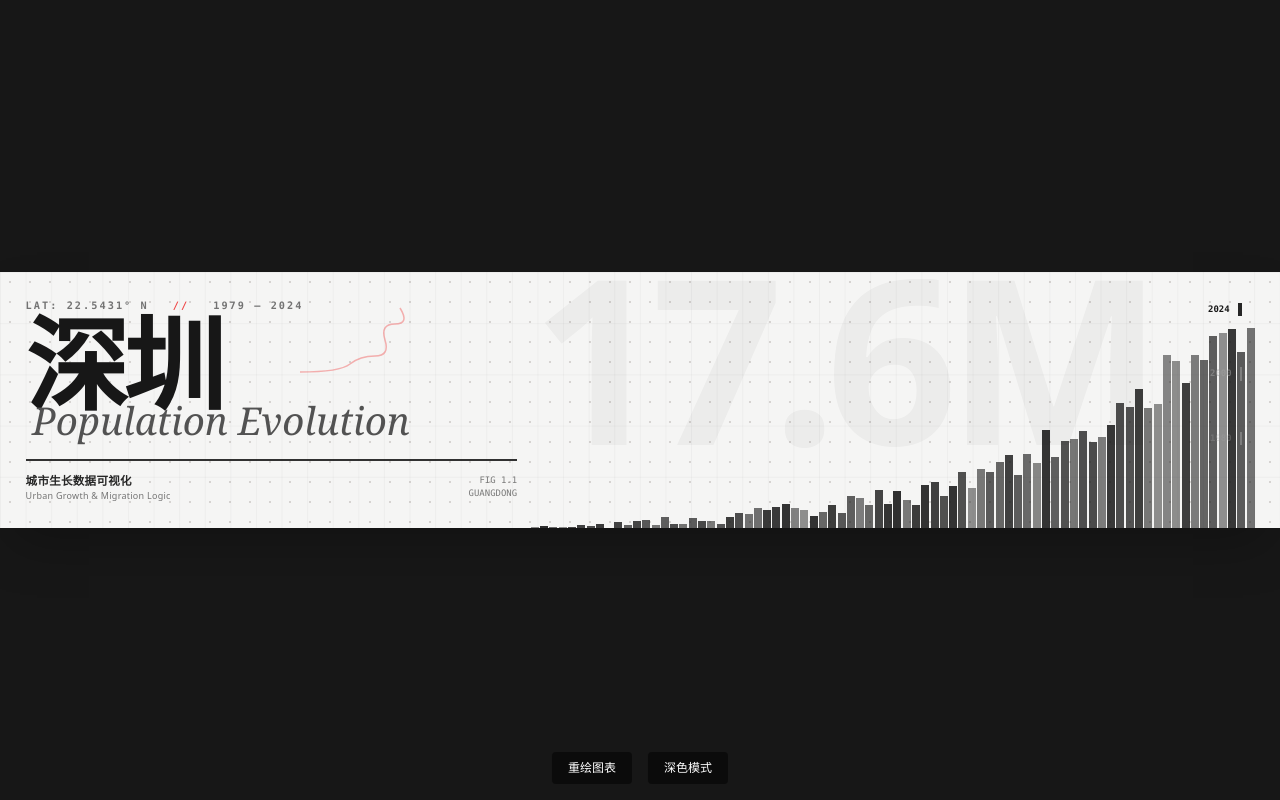
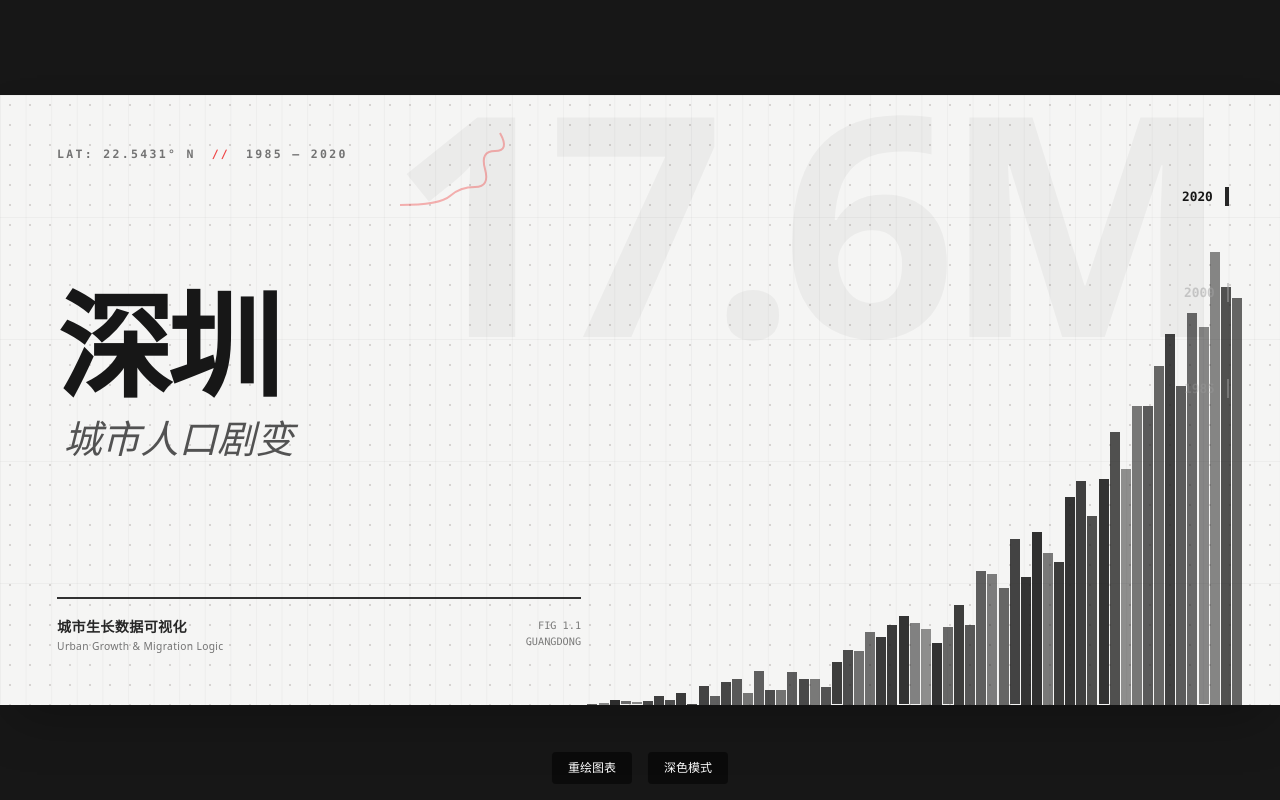
Before and after one commit to zonflyt/-23, a plain HTML site: page index.html in a window 1280 px wide. Drawn offline with nearby package versions, Linux system fonts and the light colour scheme; a web font is replaced by a local one.

Commit message:
Update index.html

```diff
--- a/index.html
+++ b/index.html
@@ -7,10 +7,10 @@
     <script src="https://cdn.tailwindcss.com"></script>
     <link href="https://fonts.googleapis.com/css2?family=Noto+Sans+SC:wght@100;300;400;700;900&family=Playfair+Display:ital,wght@1,400&display=swap" rel="stylesheet">
     <style>
-        /* 强制 5:1 比例，但在移动端或者极窄屏幕下允许自适应高度以防内容溢出 */
+        /* 调整为 2.1:1 电影宽银幕比例 */
         .ratio-container {
             width: 100%;
-            aspect-ratio: 5 / 1;
+            aspect-ratio: 2.1 / 1;
         }
 
         /* 噪点纹理背景 */
@@ -72,42 +72,43 @@
 
     <div class="viewport-center relative group">
 
-        <!-- 主展示容器：去除了max-width，设置为w-full以撑满屏幕 -->
+        <!-- 主展示容器 -->
         <div class="ratio-container bg-texture relative overflow-hidden shadow-2xl z-10">
 
             <!-- 背景网格 -->
             <div class="absolute inset-0 grid-overlay pointer-events-none z-0"></div>
 
             <!-- 布局容器 -->
-            <div class="absolute inset-0 flex items-end justify-between z-10 p-[2%]">
+            <div class="absolute inset-0 flex items-end justify-between z-10 p-[4%]"> <!-- 增加 padding 以适应高度 -->
 
                 <!-- 左侧：文字信息区 -->
-                <div class="h-full flex flex-col justify-between w-[40%] z-20">
+                <div class="h-full flex flex-col justify-between w-[45%] z-20 pl-[0.5%]">
                     <!-- 顶部元数据 -->
-                    <div class="flex items-center space-x-6 opacity-60 text-[0.8vw] tracking-[0.2em] uppercase font-mono text-animate font-bold text-neutral-500" style="animation-delay: 0.2s;">
+                    <div class="flex items-center space-x-4 opacity-60 text-[0.9vw] tracking-[0.2em] uppercase font-mono text-animate font-bold text-neutral-500" style="animation-delay: 0.2s;">
                         <span>Lat: 22.5431° N</span>
                         <span class="text-red-500">//</span>
-                        <span>1979 — 2024</span>
+                        <span>1985 — 2020</span>
                     </div>
 
                     <!-- 核心标题 -->
-                    <div class="relative py-2">
-                        <h1 class="text-[8vw] font-black leading-[0.8] tracking-tighter text-neutral-900 mix-blend-multiply text-animate" style="animation-delay: 0.4s;">
+                    <div class="relative py-2 flex flex-col justify-center flex-grow">
+                        <!-- 稍微放大了字号以填充纵向空间 -->
+                        <h1 class="text-[9vw] font-black leading-[0.9] tracking-tighter text-neutral-900 mix-blend-multiply text-animate" style="animation-delay: 0.4s;">
                             深圳
                         </h1>
-                        <h2 class="text-[3vw] font-light italic font-serif text-neutral-600 -mt-[1vw] text-animate ml-[0.5vw]" style="animation-delay: 0.6s;">
-                            Population Evolution
+                        <h2 class="text-[3vw] font-light italic font-serif text-neutral-600 mt-[1vw] text-animate ml-[0.5vw]" style="animation-delay: 0.6s;">
+                            城市人口剧变
                         </h2>
                     </div>
 
                     <!-- 底部说明 -->
-                    <div class="border-t-2 border-black/80 pt-[1vw] w-full text-animate" style="animation-delay: 0.8s;">
+                    <div class="border-t-2 border-black/80 pt-[1.5vw] w-full text-animate" style="animation-delay: 0.8s;">
                         <div class="flex justify-between items-start">
-                            <p class="text-[0.9vw] font-bold text-neutral-800 tracking-wide leading-tight">
+                            <p class="text-[1.1vw] font-bold text-neutral-800 tracking-wide leading-tight">
                                 城市生长数据可视化<br>
-                                <span class="font-normal text-neutral-500 text-[0.7vw]">Urban Growth & Migration Logic</span>
+                                <span class="font-normal text-neutral-500 text-[0.8vw]">Urban Growth & Migration Logic</span>
                             </p>
-                            <div class="text-[0.7vw] font-mono text-right opacity-50">
+                            <div class="text-[0.8vw] font-mono text-right opacity-50">
                                 FIG 1.1<br>GUANGDONG
                             </div>
                         </div>
@@ -115,19 +116,19 @@
                 </div>
 
                 <!-- 右侧：数据可视化艺术 -->
-                <div class="absolute right-0 bottom-0 w-[60%] h-[80%] flex items-end justify-end gap-[0.2%] pr-[2%] opacity-90" id="cityscape">
+                <div class="absolute right-0 bottom-0 w-[55%] h-[75%] flex items-end justify-end gap-[0.2%] pr-[3%] opacity-90" id="cityscape">
                     <!-- Javascript will generate bars here -->
                 </div>
 
-                <!-- 装饰性：年份刻度 -->
-                <div class="absolute top-[12%] right-[3%] flex flex-col items-end space-y-[4vw] font-mono text-[0.7vw] text-neutral-400 font-bold">
-                    <span class="border-r-4 border-neutral-800 pr-2 text-neutral-900">2024</span>
-                    <span class="border-r-2 border-neutral-400 pr-2 opacity-50">2000</span>
-                    <span class="border-r-2 border-neutral-300 pr-2 opacity-30">1980</span>
+                <!-- 装饰性：年份刻度 (增加了 space-y 以适应新高度) -->
+                <div class="absolute top-[15%] right-[4%] flex flex-col items-end space-y-[6vw] font-mono text-[1vw] text-neutral-400 font-bold">
+                    <span class="border-r-4 border-neutral-800 pr-3 text-neutral-900">2020</span>
+                    <span class="border-r-2 border-neutral-400 pr-3 opacity-50">2000</span>
+                    <span class="border-r-2 border-neutral-300 pr-3 opacity-30">1985</span>
                 </div>
 
                 <!-- 装饰性：巨大的背景水印数字 -->
-                <div class="absolute -top-[12%] right-[10%] text-[18vw] font-bold text-neutral-900/[0.04] select-none pointer-events-none z-0 leading-none tracking-tighter">
+                <div class="absolute -top-[5%] right-[5%] text-[24vw] font-bold text-neutral-900/[0.04] select-none pointer-events-none z-0 leading-none tracking-tighter">
                     17.6M
                 </div>
             </div>
@@ -139,8 +140,8 @@
                       fill="none"
                       vector-effect="non-scaling-stroke"
                       stroke="#ef4444"
-                      stroke-width="1.5"
-                      transform="translate(300, 20) scale(1, 0.8)"
+                      stroke-width="2"
+                      transform="translate(400, 20) scale(1, 0.9)"
                       style="opacity: 0.4;"
                       />
             </svg>
@@ -159,7 +160,7 @@
 
         function regenerateCity() {
             cityscapeContainer.innerHTML = '';
-            const numberOfBars = 80; // 增加密度以适应更宽的屏幕
+            const numberOfBars = 60; // 适当减少密度，让柱子更粗壮一点，适应大比例
 
             for (let i = 0; i < numberOfBars; i++) {
                 const bar = document.createElement('div');
```
